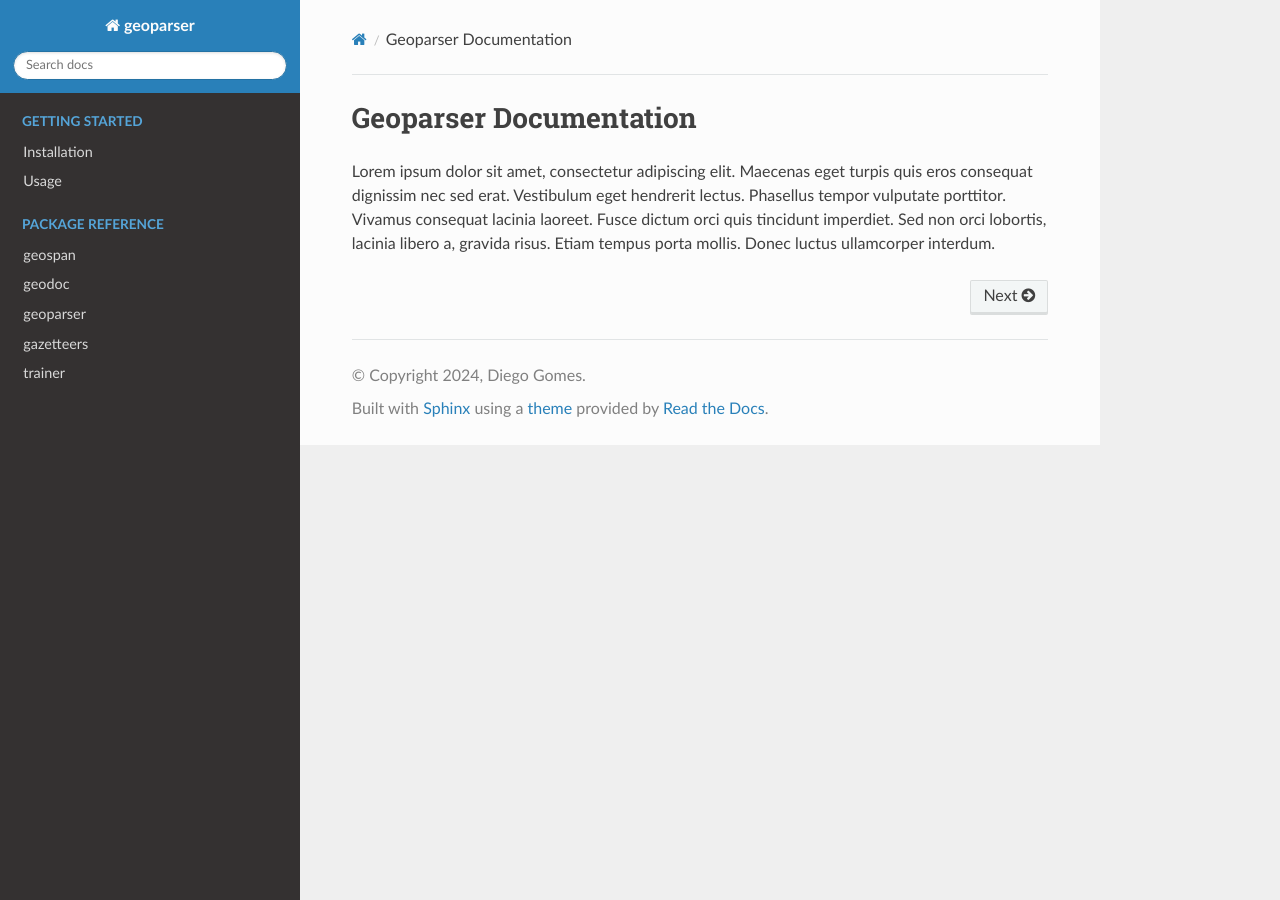
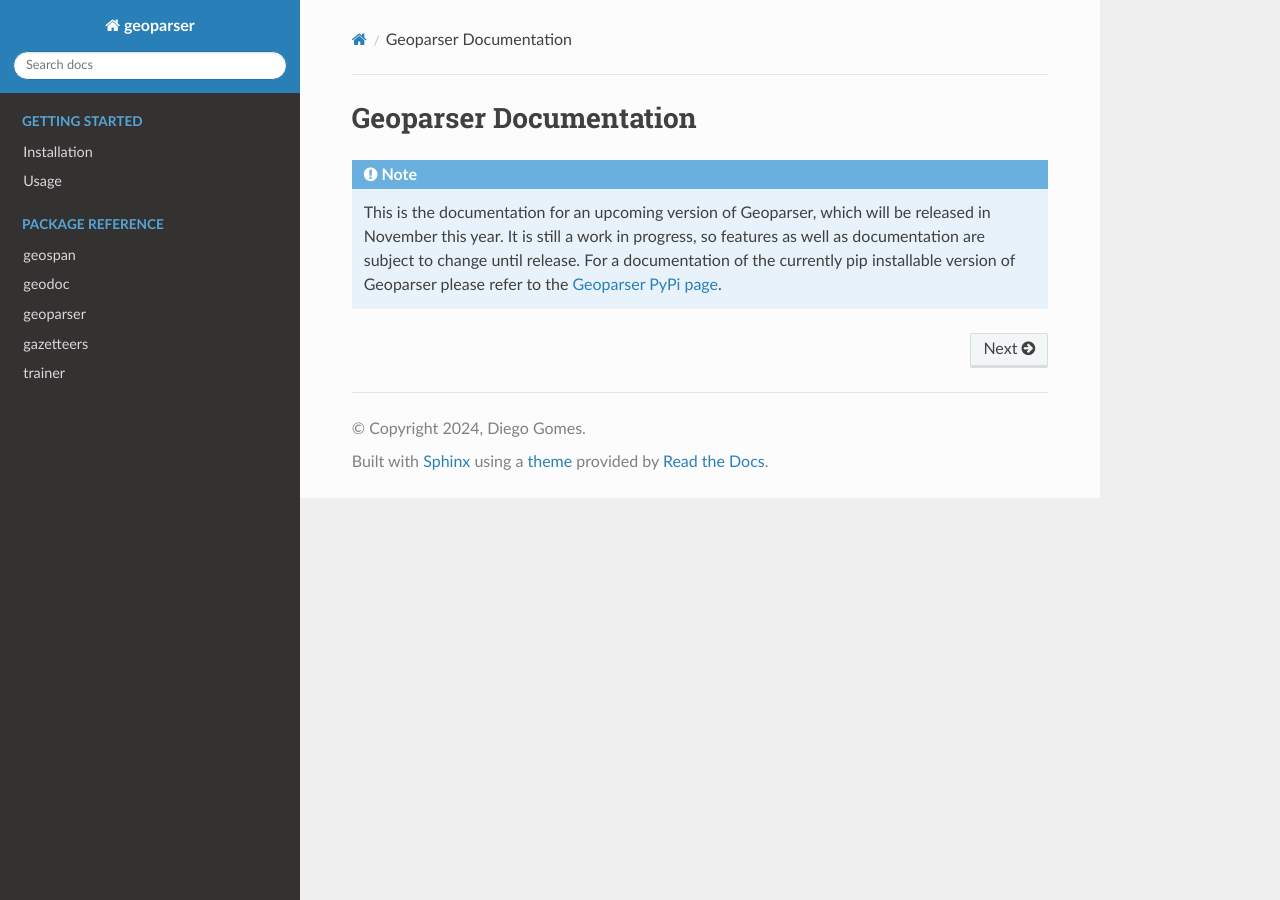
Before and after one commit to dguzh/geoparser, a Sphinx documentation site: the page built from docs/index.rst, in a window 1280 px wide. Built offline with Sphinx 7.4.7 and the Read the Docs theme 3.1.0, drawn with Linux system fonts in a browser that asks for light colours.

Commit message:
add version note

```diff
--- a/docs/index.rst
+++ b/docs/index.rst
@@ -1,7 +1,8 @@
 Geoparser Documentation
 =======================
 
-Lorem ipsum dolor sit amet, consectetur adipiscing elit. Maecenas eget turpis quis eros consequat dignissim nec sed erat. Vestibulum eget hendrerit lectus. Phasellus tempor vulputate porttitor. Vivamus consequat lacinia laoreet. Fusce dictum orci quis tincidunt imperdiet. Sed non orci lobortis, lacinia libero a, gravida risus. Etiam tempus porta mollis. Donec luctus ullamcorper interdum.
+.. note::
+   This is the documentation for an upcoming version of Geoparser, which will be released in November this year. It is still a work in progress, so features as well as documentation are subject to change until release. For a documentation of the currently pip installable version of Geoparser please refer to the `Geoparser PyPi page <https://pypi.org/project/geoparser/>`_.
 
 .. toctree::
    :maxdepth: 1
```
